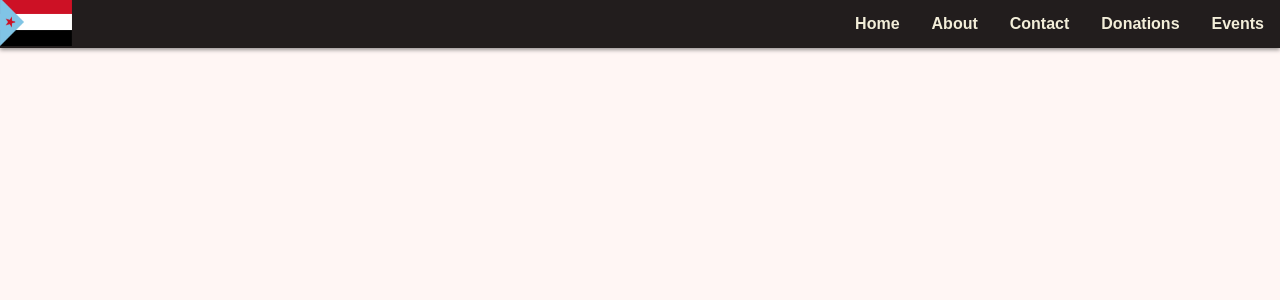
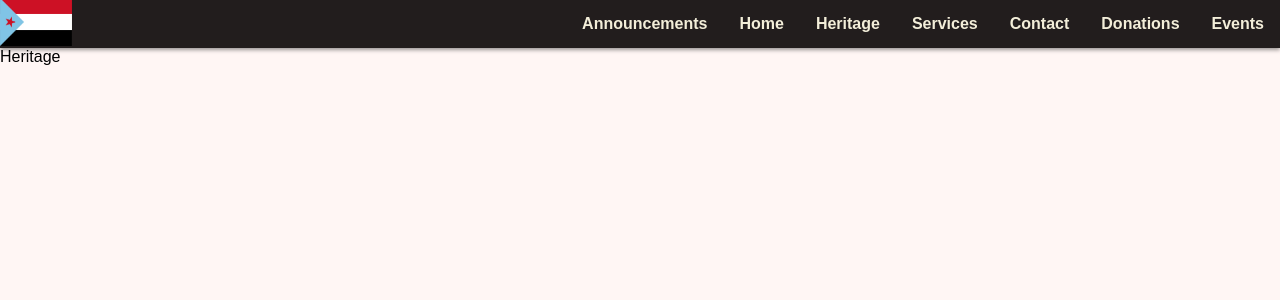
Before and after one commit to AymenS02/The-Yemeni-Community, a React (Create React App) app in the folder the-yemeni-community/: page /heritage in a window 1280 px wide. Shown: the top 300 px of the page. Built offline with nearby package versions, Linux system fonts and the light colour scheme.

Commit message:
all navbar things added

```diff
--- a/the-yemeni-community/src/App.js
+++ b/the-yemeni-community/src/App.js
@@ -1,11 +1,13 @@
 import React from 'react';
 import { BrowserRouter as Router, Route, Routes } from 'react-router-dom';
 import Home from './components/home/Home';
-import About from './components/about/About';
+import Heritage from './components/heritage/Heritage';
 import Contact from './components/contact/Contact';
 import Donations from './components/donations/Donations';
 import Events from './components/events/Events';
 import Navbar from './components/navbar/Navbar';
+import Services from './components/services/Services';
+import Announcements from './components/announcements/Announcements';
 import './App.scss';
 
 function App() {
@@ -14,8 +16,10 @@ function App() {
       <div className="App">
         <Navbar />
         <Routes>
+          <Route path="/announcements" element={<Announcements />} />
           <Route path="/" element={<Home />} />
-          <Route path="/about" element={<About />} />
+          <Route path="/heritage" element={<Heritage />} />
+          <Route path="/services" element={<Services />} />
           <Route path="/contact" element={<Contact />} />
           <Route path="/donations" element={<Donations />} />
           <Route path="/events" element={<Events />} />
--- a/the-yemeni-community/src/components/about/About.js
+++ /dev/null
@@ -1,24 +0,0 @@
-import React from "react";
-import "./About.scss";
-
-function About() {
-    return (
-        <div className="about-container">
-            <h1>About Us</h1>
-            <p>
-                Welcome to the heart of the South Yemen community in Hamilton, Ontario! Our vibrant community is a testament to the rich cultural heritage and enduring spirit of South Yemen. We are proud to celebrate and preserve our unique traditions, language, and customs while embracing the diversity and opportunities that Canada offers.
-            </p>
-            <p>
-                Our community is dedicated to fostering a sense of belonging and support for all its members. From cultural festivals and traditional celebrations to community gatherings and support networks, we strive to create a welcoming environment for everyone. Our events and activities not only celebrate our heritage but also aim to build bridges with the wider Hamilton community, promoting mutual understanding and respect.
-            </p>
-            <p>
-                Join us as we continue to grow and thrive, contributing to the rich tapestry of Hamilton's multicultural landscape. Whether you are a long-standing member or a newcomer, we invite you to be a part of our journey, to share in our traditions, and to help us build a brighter future together.
-            </p>
-            <p>
-                Thank you for being a part of our community. Together, we can achieve great things!
-            </p>
-        </div>
-    );
-}
-
-export default About;
--- a/the-yemeni-community/src/components/about/About.scss
+++ /dev/null
@@ -1,27 +0,0 @@
-.about-container {
-  margin: 5vh 20vh;
-  display: flex;
-  align-items: flex-start;
-  justify-content: flex-start;
-  flex-direction: column;
-  padding: 20px;
-  background-color: #F3EED9;
-  border-radius: 8px;
-  box-shadow: 0 2px 4px rgba(253, 182, 182, 0.1);
-  height: auto;
-  border: 1px solid #A5162D;
-
-
-  h1 {
-      font-size: 2.5em;
-      color: #A5162D;
-      margin-bottom: 20px;
-  }
-
-  p {
-      font-size: 1.2em;
-      line-height: 1.6;
-      color: #A5162D;
-      margin-bottom: 20px;
-  }
-}
--- /dev/null
+++ b/the-yemeni-community/src/components/announcements/Announcements.js
@@ -0,0 +1,9 @@
+import React from "react";
+import "./Announcements.scss"
+function Announcements () {
+    return (
+        <div>Announcements</div>
+    )
+}
+
+export default Announcements;
--- /dev/null
+++ b/the-yemeni-community/src/components/heritage/Heritage.js
@@ -0,0 +1,9 @@
+import React from "react";
+import "./Heritage.scss"
+function Heritage () {
+    return (
+        <div>Heritage</div>
+    )
+}
+
+export default Heritage;
--- a/the-yemeni-community/src/components/navbar/Navbar.js
+++ b/the-yemeni-community/src/components/navbar/Navbar.js
@@ -15,6 +15,14 @@ function Navbar() {
           transition={{ type: 'spring', stiffness: 400, damping: 17 }}
           className="nav-link-container"
         >
+          <a href="/announcements" className="nav-link">Announcements</a>
+        </motion.div>
+        <motion.div
+          whileHover={{ scale: 1.2 }}
+          whileTap={{ scale: 0.9 }}
+          transition={{ type: 'spring', stiffness: 400, damping: 17 }}
+          className="nav-link-container"
+        >
           <a href="/" className="nav-link">Home</a>
         </motion.div>
         <motion.div
@@ -23,7 +31,15 @@ function Navbar() {
           transition={{ type: 'spring', stiffness: 400, damping: 17 }}
           className="nav-link-container"
         >
-          <a href="/about" className="nav-link">About</a>
+          <a href="/heritage" className="nav-link">Heritage</a>
+        </motion.div>
+        <motion.div
+          whileHover={{ scale: 1.2 }}
+          whileTap={{ scale: 0.9 }}
+          transition={{ type: 'spring', stiffness: 400, damping: 17 }}
+          className="nav-link-container"
+        >
+          <a href="/services" className="nav-link">Services</a>
         </motion.div>
         <motion.div
           whileHover={{ scale: 1.2 }}
--- /dev/null
+++ b/the-yemeni-community/src/components/services/Services.js
@@ -0,0 +1,9 @@
+import React from "react";
+import "./Services.scss"
+function Services () {
+    return (
+        <div>Services</div>
+    )
+}
+
+export default Services;
```
Also changed, not shown: the-yemeni-community/src/components/announcements/Announcements.scss (added), the-yemeni-community/src/components/heritage/Heritage.scss (added), the-yemeni-community/src/components/services/Services.scss (added).
